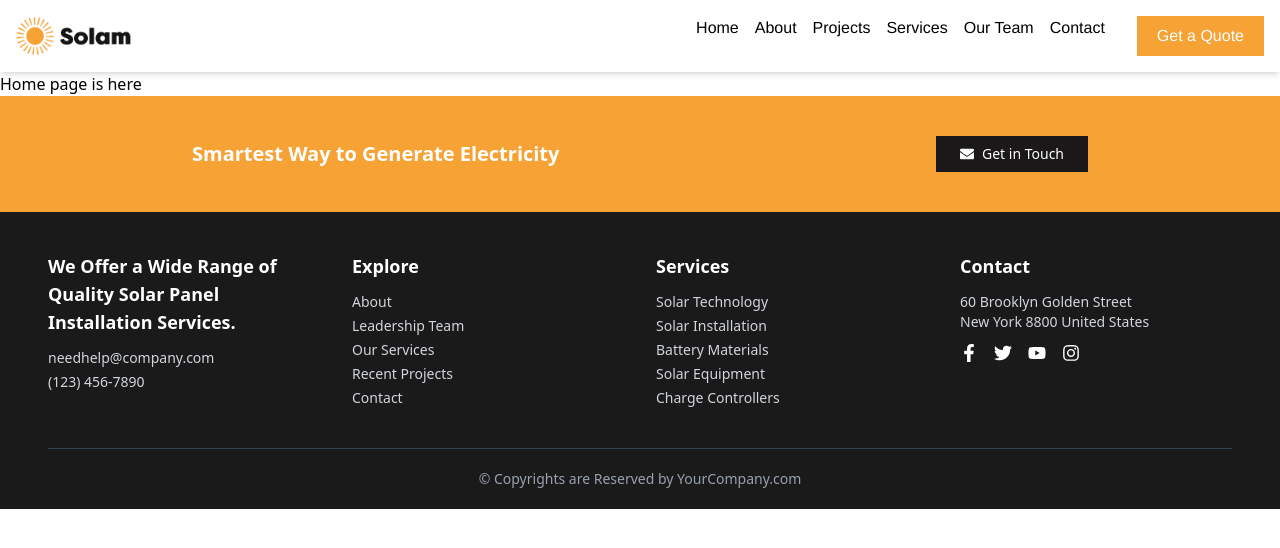
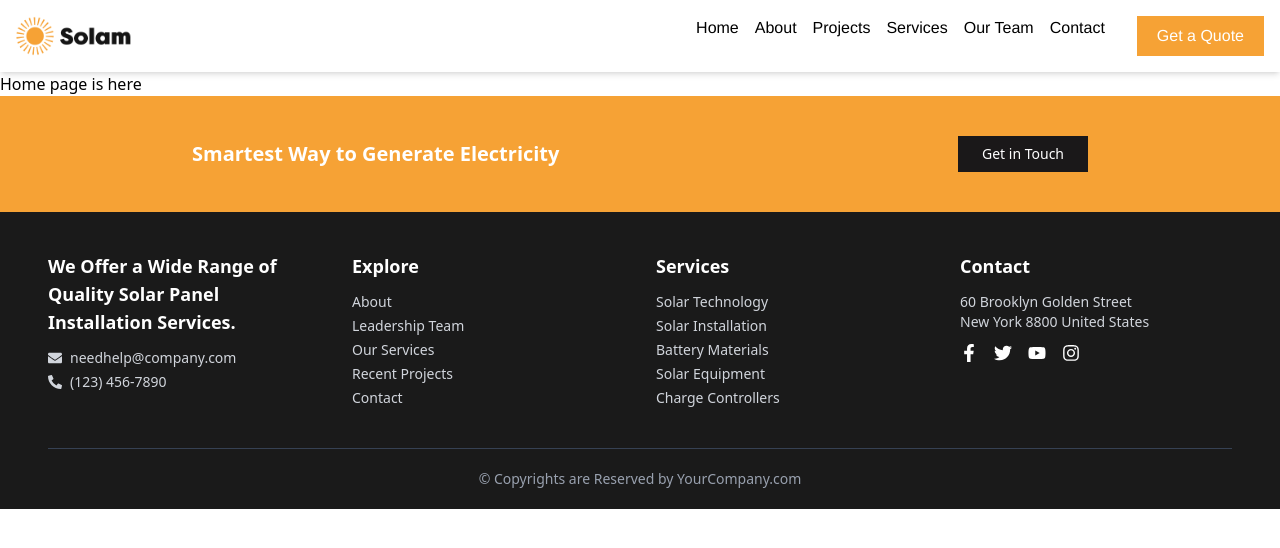
Before and after one commit to iahmadiqbal/solam-solar-panel-installer, a React (Vite) app: page / in a window 1280 px wide. Shown: the top 548 px of the page. Built offline with nearby package versions, Linux system fonts and the light colour scheme.

Commit message:
add icons to contact info and clean up CTA button

```diff
--- a/src/components/footer/index.tsx
+++ b/src/components/footer/index.tsx
@@ -5,6 +5,7 @@ import {
   FaYoutube,
   FaInstagram,
   FaEnvelope,
+  FaPhoneAlt,
 } from "react-icons/fa";
 
 const Footer: React.FC = () => {
@@ -16,8 +17,7 @@ const Footer: React.FC = () => {
           <h2 className="text-lg md:text-xl font-semibold mb-3 md:mb-0 text-center md:text-left">
             Smartest Way to Generate Electricity
           </h2>
-          <button className="px-6 py-2 text-sm font-medium text-white bg-[#1A1819] hover:bg-[#141314] transition flex items-center gap-2">
-            <FaEnvelope />
+          <button className="px-6 py-2 text-sm font-medium text-white bg-[#1A1819] hover:bg-[#141314] transition">
             Get in Touch
           </button>
         </div>
@@ -32,8 +32,12 @@ const Footer: React.FC = () => {
               We Offer a Wide Range of Quality Solar Panel Installation
               Services.
             </h3>
-            <p className="text-sm text-gray-300 mb-1">needhelp@company.com</p>
-            <p className="text-sm text-gray-300">(123) 456-7890</p>
+            <p className="text-sm text-gray-300 mb-1 flex items-center gap-2">
+              <FaEnvelope /> needhelp@company.com
+            </p>
+            <p className="text-sm text-gray-300 flex items-center gap-2">
+              <FaPhoneAlt /> (123) 456-7890
+            </p>
           </div>
 
           {/* Explore */}
@@ -68,6 +72,7 @@ const Footer: React.FC = () => {
               <br />
               New York 8800 United States
             </p>
+
             {/* Social Icons with working links */}
             <div className="flex gap-4 mt-2 text-lg">
               <a
```
